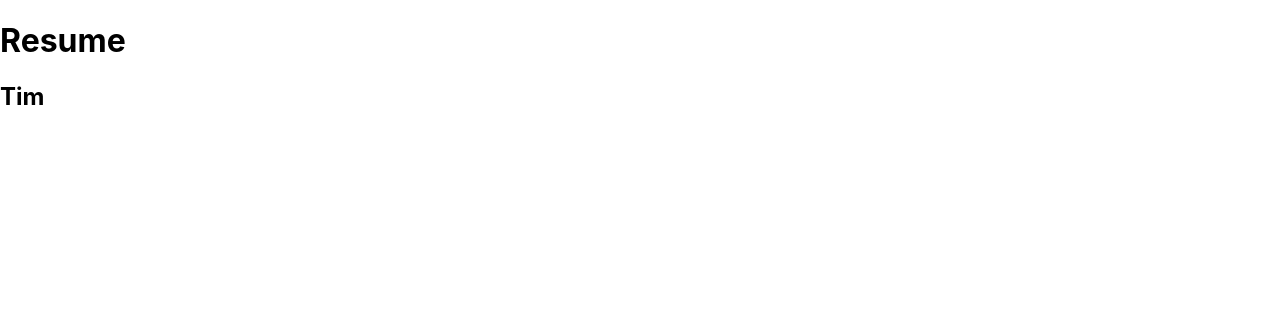
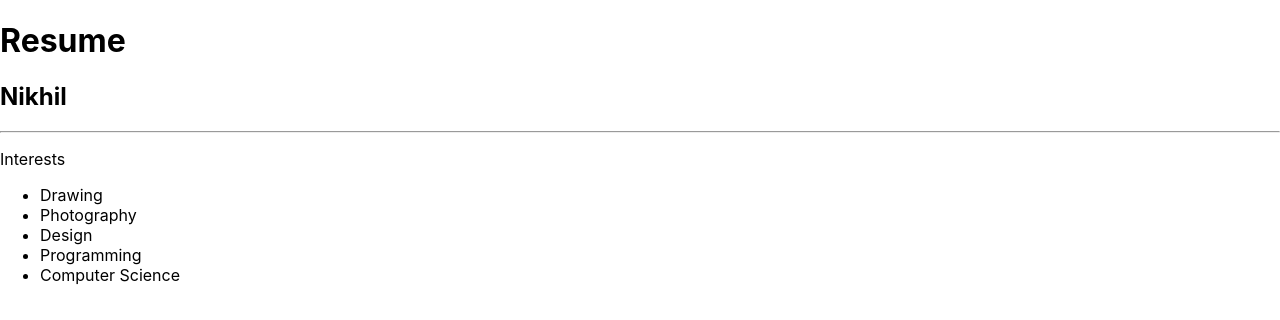
Before and after one commit to nikhil-tiwary61/resume-builder, a React (Create React App) app: page / in a window 1280 px wide. Shown: the top 320 px of the page. Built offline with nearby package versions, Linux system fonts and the light colour scheme.

Commit message:
Add Interests component

```diff
--- a/src/App.js
+++ b/src/App.js
@@ -1,12 +1,23 @@
 import "./App.css";
+import Interests from "./components/Interests";
 
 function App() {
-  const name = "Tim";
+  const user = {
+    name: "Nikhil",
+    interests: [
+      "Drawing",
+      "Photography",
+      " Design",
+      "Programming",
+      "Computer Science",
+    ],
+  };
   return (
     <>
       <h1>Resume</h1>
-      <h2>{name}</h2>
-      <br />
+      <h2>{user.name}</h2>
+      <hr />
+      <Interests interests={user.interests} />
     </>
   );
 }
--- a/src/components/Interests.js
+++ b/src/components/Interests.js
@@ -1,5 +1,12 @@
-export default function Interest(){
-    return(
-
-    );
+export default function Interests({ interests }) {
+  return (
+    <>
+      <p>Interests</p>
+      <ul>
+        {interests.map((interest) => {
+          return <li>{interest}</li>;
+        })}
+      </ul>
+    </>
+  );
 }
```
